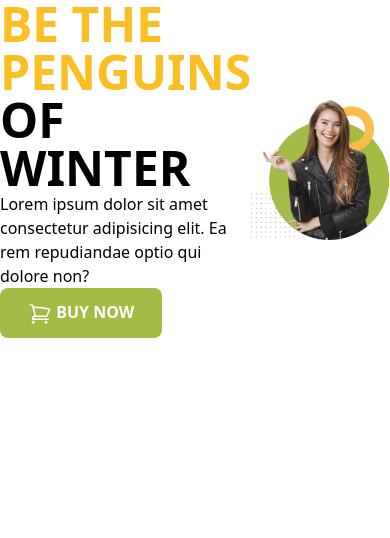
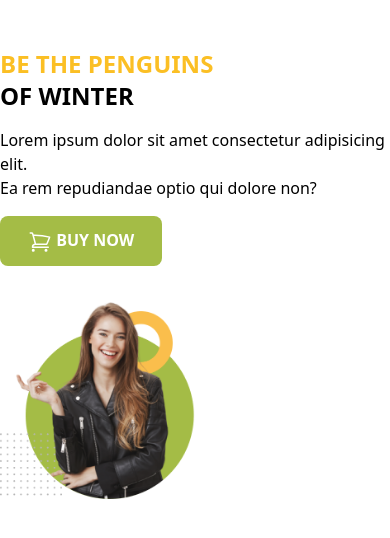
Before and after one commit to MinhajFaysal/penguin-fashion, a plain HTML site: page index.html in a window 390 px wide. Drawn offline with nearby package versions, Linux system fonts and the light colour scheme.

Commit message:
Header responsive

```diff
--- a/index.html
+++ b/index.html
@@ -7,12 +7,14 @@
     <meta name="viewport" content="width=device-width, initial-scale=1.0">
     <title>Penguin</title>
     <script src="https://cdn.tailwindcss.com"></script>
+    <link rel="stylesheet" href="style.css">
     <script>
         tailwind.config = {
             theme: {
                 extend: {
                     colors: {
                         clifford: '#da373d',
+                        penguin: '#fffbf0',
                     }
                 }
             }
@@ -21,14 +23,15 @@
 </head>
 
 <body>
-    <header>
-        <section class="container mx-auto flex items-center justify-around">
-            <div>
-                <h1 class="uppercase text-5xl font-bold">
+    <header class="pb-32 pt-12">
+        <section class="container mx-auto sm:flex items-center justify-around">
+            <div class="space-y-4">
+                <h1 class="uppercase text-2xl sm:text-5xl font-bold">
                     <span class="text-amber-400">Be the Penguins</span> <br>
                     <span class="">of Winter</span>
                 </h1>
-                <p>Lorem ipsum dolor sit amet consectetur adipisicing elit. Ea rem repudiandae optio qui dolore non?</p>
+                <p>Lorem ipsum dolor sit amet consectetur adipisicing elit. <br> Ea rem repudiandae optio qui dolore
+                    non?</p>
                 <button class="uppercase bg-[#A4BC46] py-3 px-7 font-semibold font text-white
                 rounded-lg"><svg xmlns="http://www.w3.org/2000/svg" fill="none" viewBox="0 0 24 24" stroke-width="1.5"
                         stroke="currentColor" class="w-6 h-6 inline">
@@ -37,8 +40,8 @@
                     </svg>
                     Buy now</button>
             </div>
-            <div>
-                <img src="images/model.png" alt="">
+            <div class="pt-8 sm:pt-0">
+                <img class="w-1/2 sm:w-full" src="images/model.png" alt="">
             </div>
         </section>
     </header>
```
Also changed, not shown: style.css (added).
